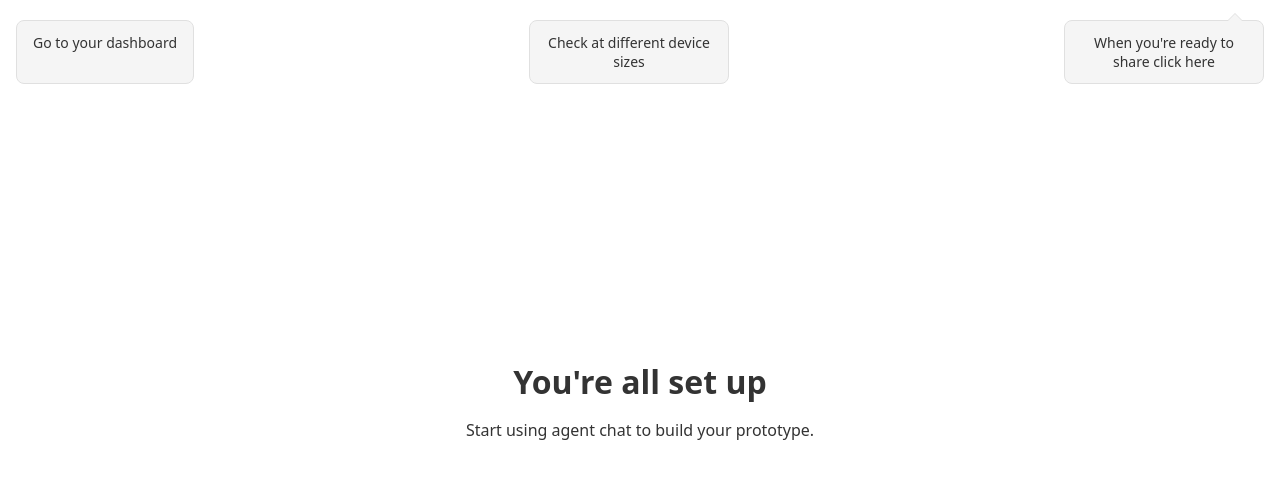
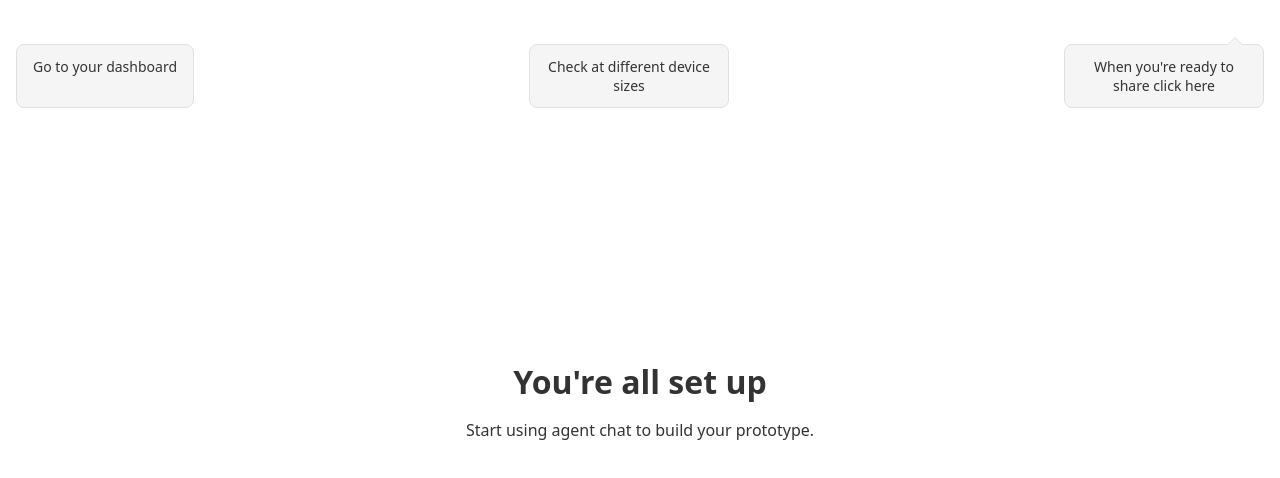
Before and after one commit to superhands-prototypes/test-d01bbcc0, a React (Vite) app: page / in a window 1280 px wide. Shown: the top 478 px of the page. Built offline with nearby package versions, Linux system fonts and the light colour scheme.

Commit message:
increase to 40px

```diff
--- a/src/index.css
+++ b/src/index.css
@@ -18,7 +18,7 @@ body {
 
 .onboarding-callouts {
   position: fixed;
-  top: 16px;
+  top: 40px;
   left: 0;
   right: 0;
   display: flex;
```
